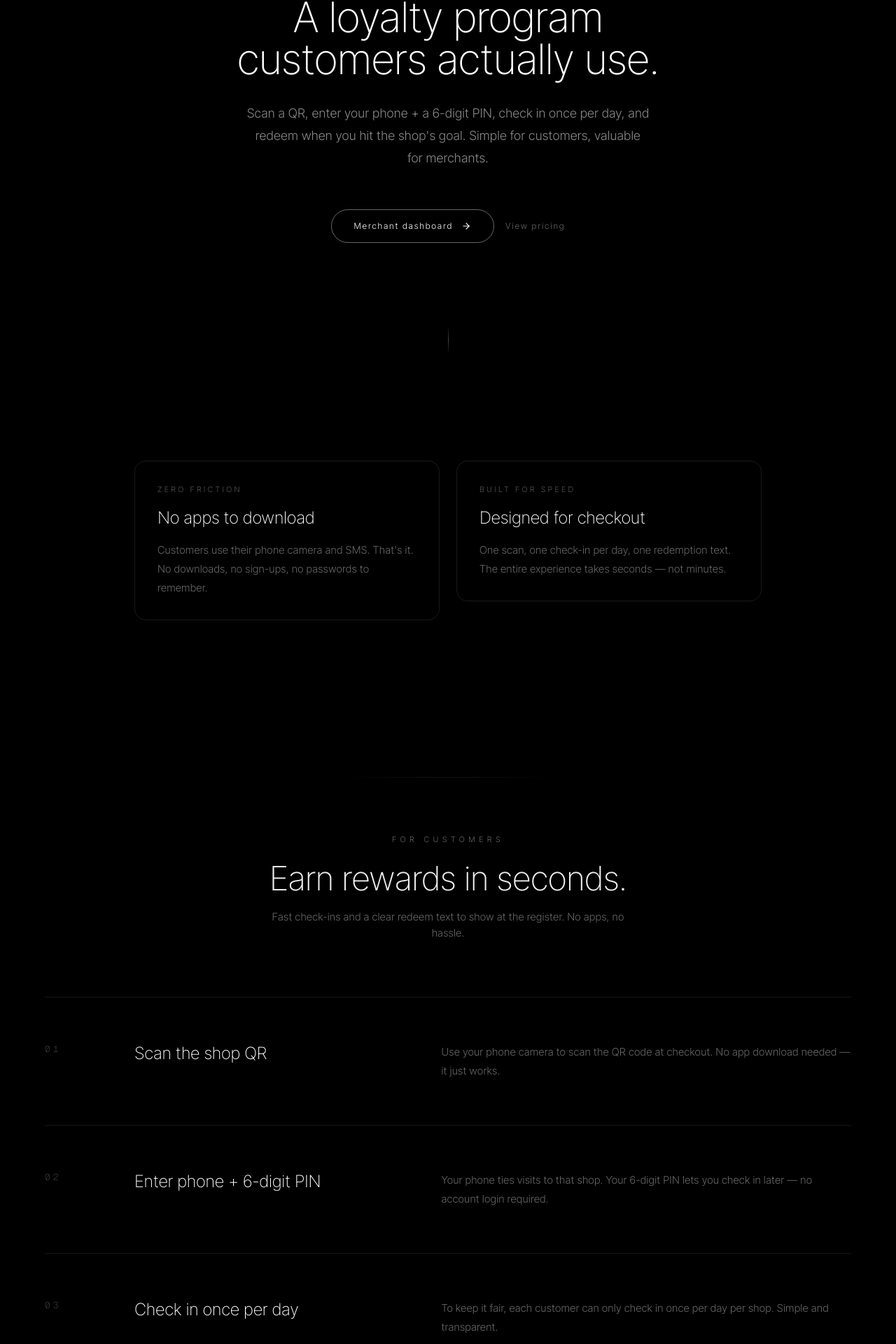
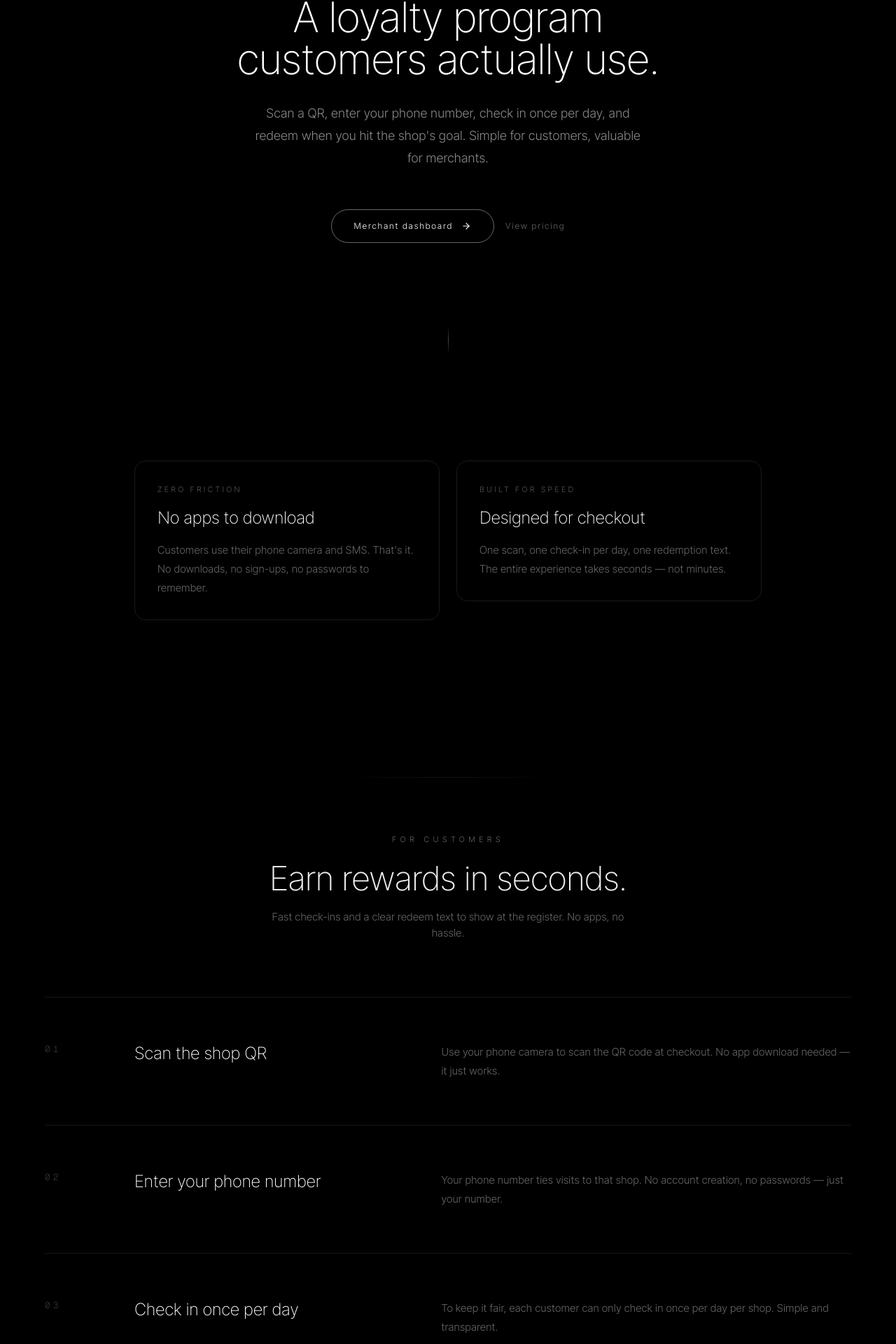
Before and after one commit to LAR074Hello/Ventzon, a Next.js app: page /how-it-works in a window 1280 px wide. Shown: the part 254-2174 px from the top of the page at 70% size. Built offline with nearby package versions, Linux system fonts and the light colour scheme.

Commit message:
remove 6 digit code

```diff
--- a/src/app/how-it-works/page.tsx
+++ b/src/app/how-it-works/page.tsx
@@ -18,8 +18,8 @@ const customerSteps = [
   },
   {
     number: "02",
-    title: "Enter phone + 6-digit PIN",
-    body: "Your phone ties visits to that shop. Your 6-digit PIN lets you check in later — no account login required.",
+    title: "Enter your phone number",
+    body: "Your phone number ties visits to that shop. No account creation, no passwords — just your number.",
   },
   {
     number: "03",
@@ -81,7 +81,7 @@ const benefits = [
 
 const goodToKnow = [
   "A customer is linked to a shop by phone number — the same phone can join multiple shops.",
-  "The 6-digit PIN is for quick re-check-ins. No account creation needed.",
+  "No account creation needed — customers just use their phone number to check in.",
   "One check-in per day per shop prevents spam and keeps it fair.",
 ];
 
@@ -145,7 +145,7 @@ export default function HowItWorksPage() {
           </h1>
 
           <p className="animate-fade-in-up anim-delay-600 mx-auto mt-8 max-w-xl text-base font-light leading-[1.8] text-[#888] opacity-0 sm:text-lg">
-            Scan a QR, enter your phone + a 6-digit PIN, check in once per day,
+            Scan a QR, enter your phone number, check in once per day,
             and redeem when you hit the shop's goal. Simple for customers,
             valuable for merchants.
           </p>
```
